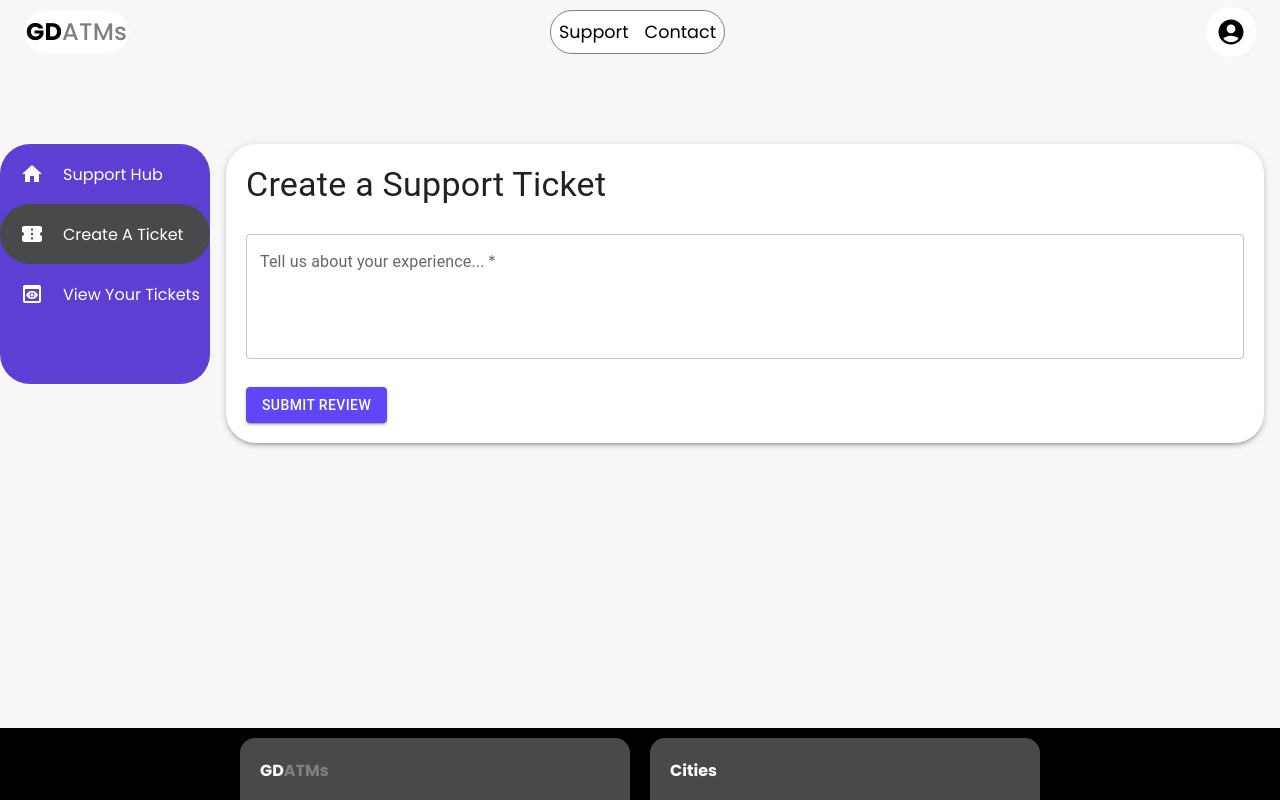
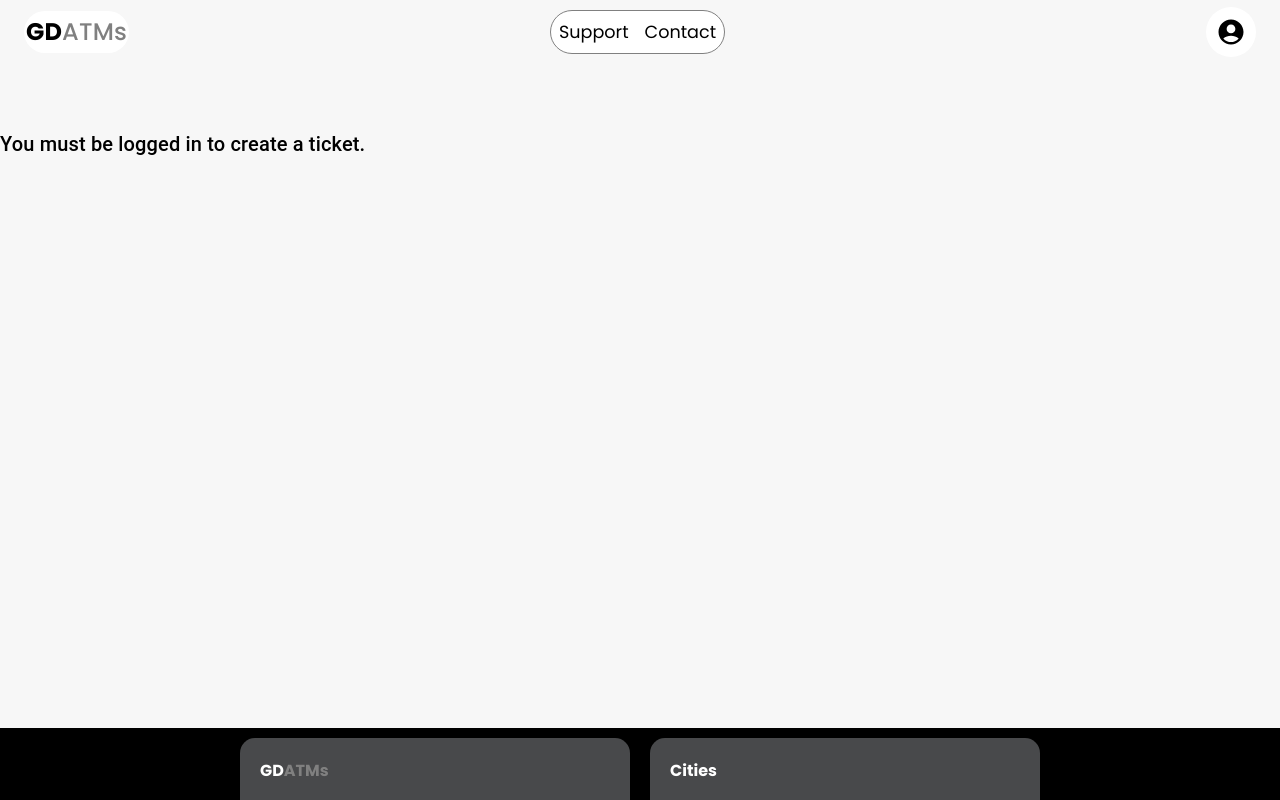
Before and after one commit to pToum21/gd-atms-v2, a React (Vite) app in the folder client/: page /create-a-ticket in a window 1280 px wide. Shown: the top 800 px of the page. Built offline with nearby package versions, Linux system fonts and the light colour scheme; no server answers.

Commit message:
if you go to create  a ticket and your not logged in it displays a message letting the user know they must log in

```diff
--- a/client/src/components/CreateATicket.jsx
+++ b/client/src/components/CreateATicket.jsx
@@ -3,6 +3,7 @@ import { useMutation } from '@apollo/client';
 import { ADD_REVIEW } from '../utils/mutations';
 import Sidebar from './Sidebar';
 import { Box, TextField, Button, Typography, Paper, useMediaQuery, useTheme } from '@mui/material';
+import AuthService from '../utils/auth';  // Import AuthService
 
 const CreateATicket = () => {
     const [reviewText, setReviewText] = useState('');
@@ -21,6 +22,10 @@ const CreateATicket = () => {
 
     const theme = useTheme();
     const isMobile = useMediaQuery(theme.breakpoints.down('sm'));
+
+    if (!AuthService.loggedIn()) {
+        return <Typography variant="h6">You must be logged in to create a ticket.</Typography>;
+    }
 
     return (
         <Box display="flex" flexDirection={isMobile ? 'column' : 'row'}>
```
